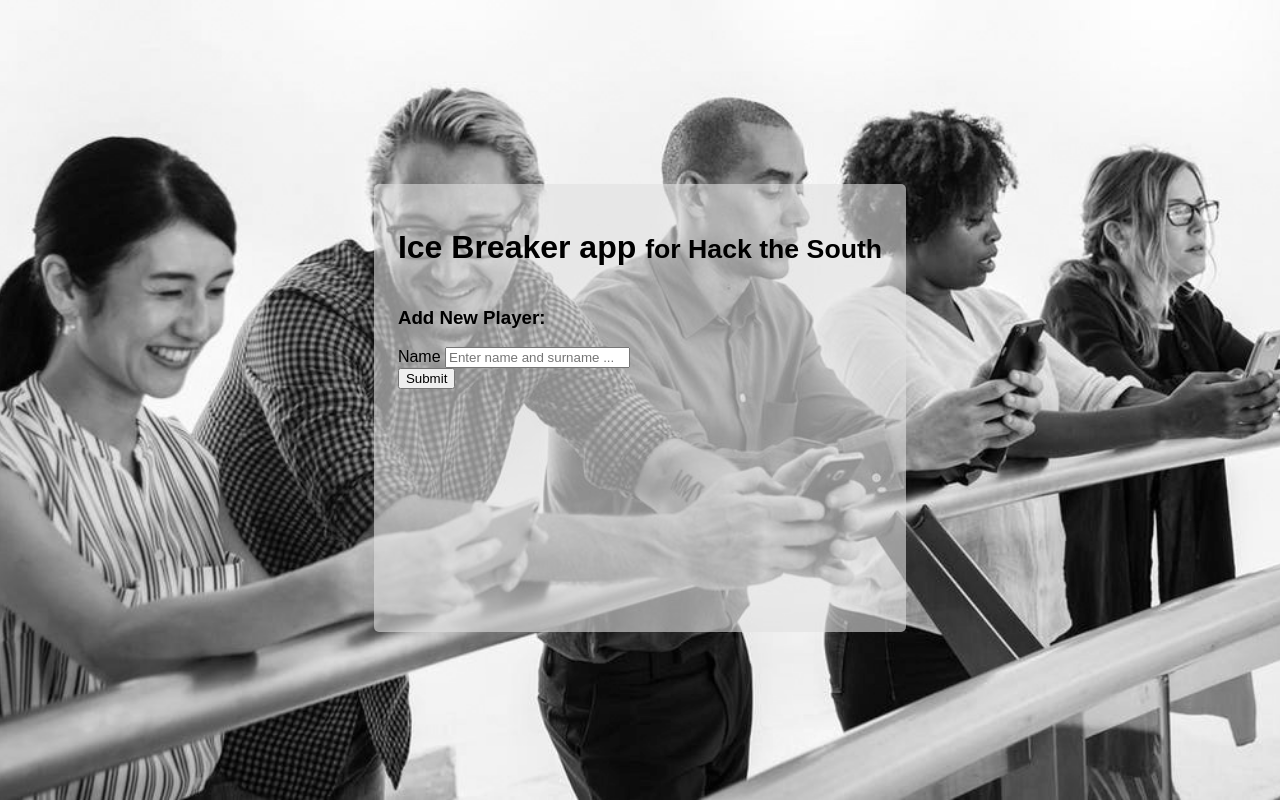
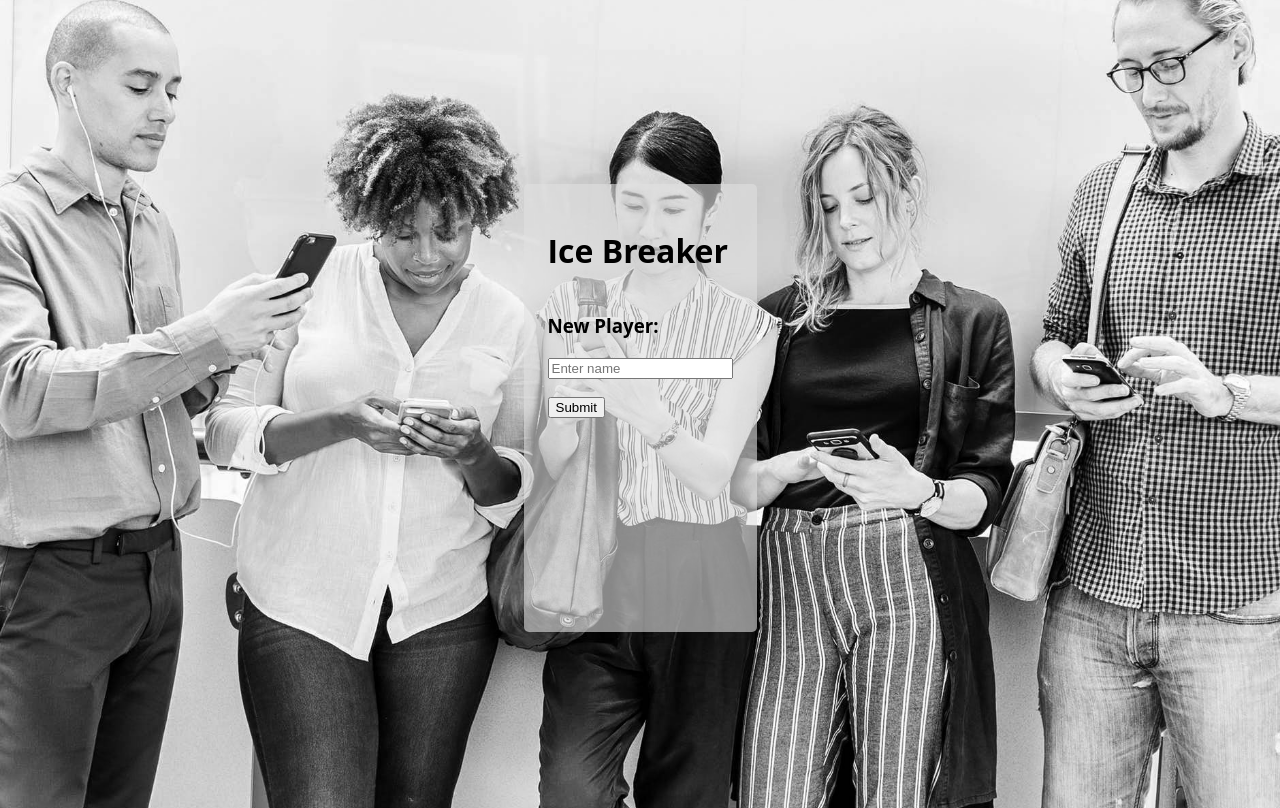
Before and after one commit to OllieRees/Icebreaker-LED-Game, a Flask app: page / in a window 1280 px wide. Run offline with Flask 2, Linux system fonts and the light colour scheme; parts of the project's set-up code (start-up, migrations or seed data) failed here and were passed over; some libraries are stand-ins or nearby versions.

Commit message:
design 2

```diff
--- a/templates/index.html
+++ b/templates/index.html
@@ -10,15 +10,28 @@
 </head>
 <body>
 <div class="container">
-    <h1>Ice Breaker app <small>for Hack the South</small></h1>
+    <h1>Ice Breaker</h1>
     <div class="jumbotron">
-        <h3>Add New Player:</h3>
+        <h3>New Player:</h3>
         <form id="issueInputForm">
             <div class="form-group">
-                <label for="name">Name</label>
-                <input type="text" class="form-control" id="name" placeholder="Enter name and surname ...">
+                <label for="issueDescInput"></label>
+                <input type="text" class="form-control" id="issueDescInput" placeholder="Enter name">
+                <p></p>
             </div>
-            <button type="submit" class="btn btn-primary">Submit</button>
+            <!-- <div class="form-group">
+                 <label for="issueSeverityInput">Severity</label>
+                 <select id="issueSeverityInput" class="form-control">
+                     <option value="Low">Low</option>
+                     <option value="Medium">Medium</option>
+                     <option value="High">High</option>
+                 </select>
+             </div>-->
+            <!--<div class="form-group">
+                <label for="issueAssignedToInput">Room code</label>
+                <input type="text" class="form-control" id="issueAssignedToInput" placeholder="Enter room code">
+            </div>-->
+            <!-- --><button type="submit" class="btn btn-primary">Submit</button>
         </form>
     </div>
     <div class="col-lg-12">
--- a/templates/stylesht.css
+++ b/templates/stylesht.css
@@ -3,10 +3,10 @@ html {
 }
 
 body {
-    background-image: url("CSS backround image greyscale.jpg");
+    background-image: url("Photo.jpg");
     background-repeat:no-repeat;
     background-size:cover;
-    font-family: Arial, sans-serif;
+    font-family: 'Open Sans', sans-serif;
     background-position: center;
     display: flex;
     height: 100%;
@@ -22,3 +22,13 @@ body {
     border-radius: 5px;
     padding: 24px;
 }
+
+.container2 {
+    height: 90%;
+    display: flex;
+    flex-direction: column;
+    background-color: #e1e1e199;
+    border-radius: 5px;
+    padding: 24px;
+    overflow: scroll;
+}
```
Also changed, not shown: templates/questions.html (+8 -15 lines), templates/Photo.jpg (added).
